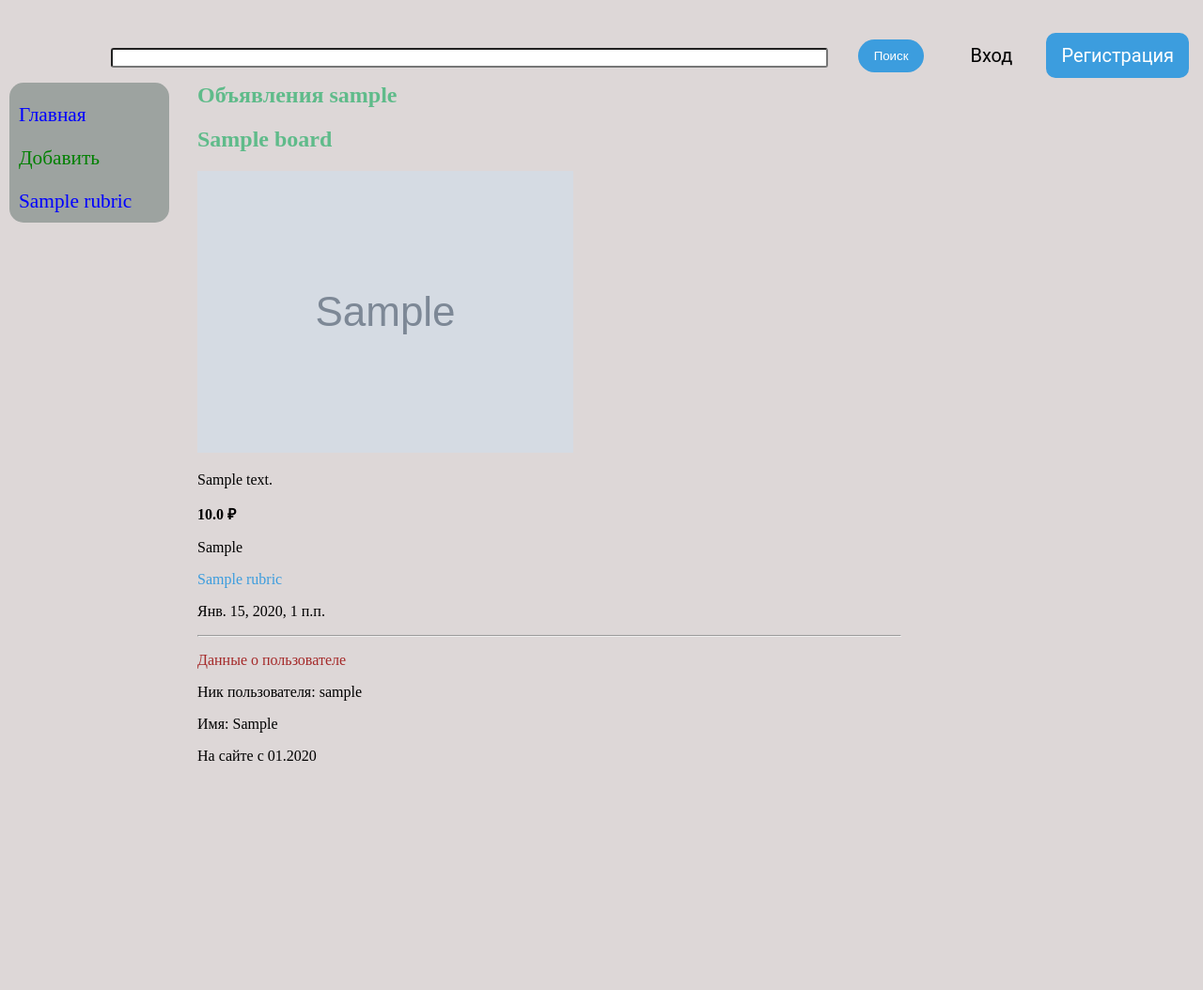
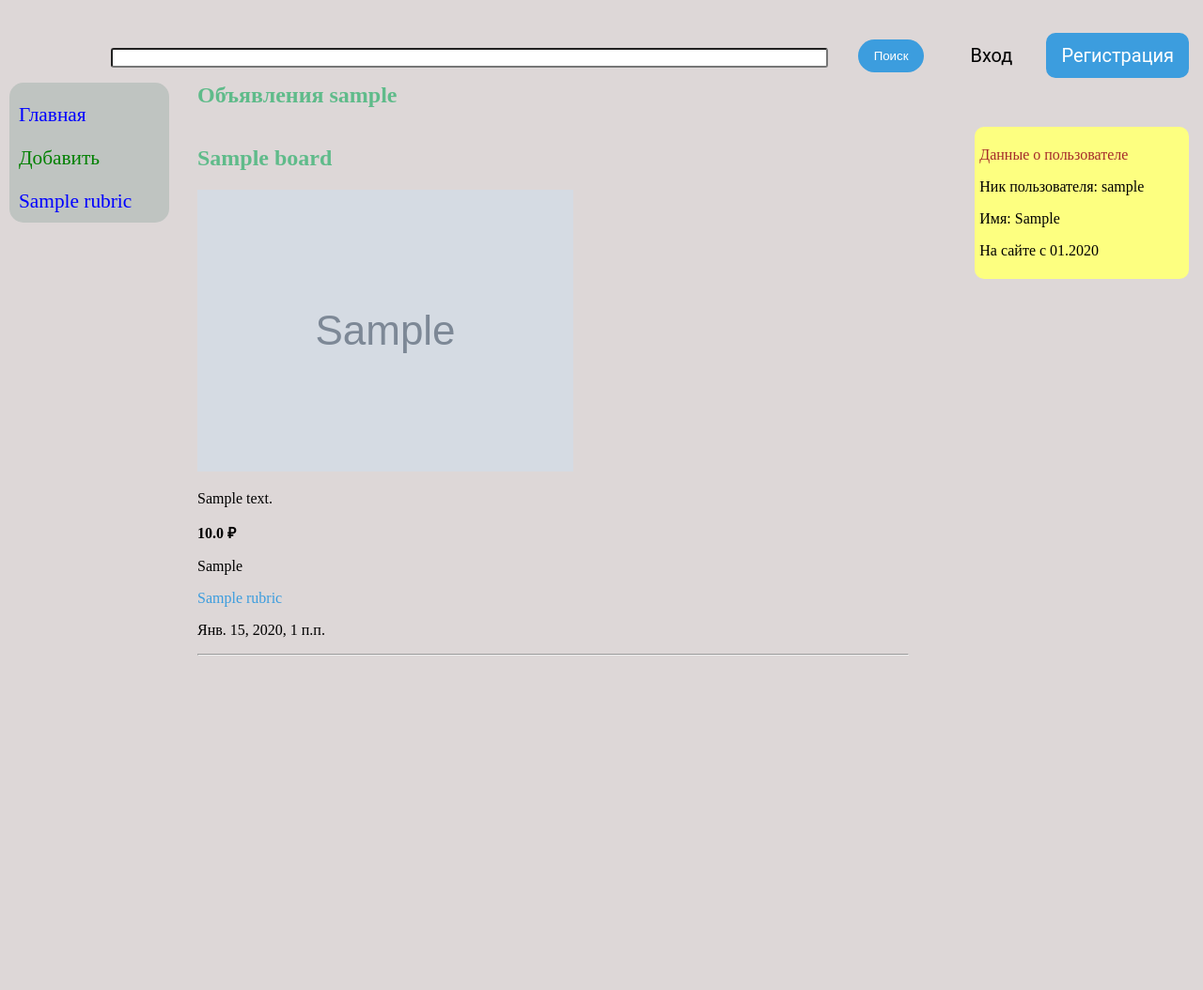
Before and after one commit to mas-gae76/Ad-site, a Django app: page /board/user_profile/1/ in a window 1280 px wide. Shown: the part 98-1152 px from the top of the page at 94% size. Run offline with Django 3.2, Linux system fonts and the light colour scheme; tables that the repository leaves empty hold one stand-in row (values such as "Sample post"); grey boxes marked "Sample" are stand-in pictures; some libraries are stand-ins or nearby versions; some web fonts are replaced.

Commit message:
added styles to show user profile

```diff
--- a/samplesite/board/static/board/style.css
+++ b/samplesite/board/static/board/style.css
@@ -15,7 +15,7 @@ nav {
     font-size: 16pt;
     width: 150px;
     float: left;
-    background-color: #9da3a0;
+    background-color: #bfc4c1;
     margin-left: 10px;
     padding-left: 10px;
     padding-right: 10px;
@@ -47,11 +47,11 @@ nav {
 section {
     margin-left: 210px;
 }
+.ads {
+    width: 80%;
+}
 section p {
     color: black;
-}
-.ads {
-    width: 70%;
 }
 form ul {
     color: red;
@@ -281,12 +281,12 @@ input[type='submit']:hover {
     margin-top: 7px;
     width: 70px;
 }
-.delete_ad {
+.ads .delete_ad {
     float: right;
     color: red;
     text-decoration: none;
 }
-.delete_ad:hover {
+.ads .delete_ad:hover {
     padding: 3px;
     border-radius: 10px;
     box-shadow: 0 1px 3px rgba(0, 0, 0, 5.0);
@@ -295,13 +295,27 @@ input[type='submit']:hover {
     text-decoration: none;
     color: #0ace00;
 }
-.edit_ad {
+.ads .edit_ad {
     float: right;
     color: black;
     text-decoration: none;
 }
-.edit_ad:hover {
+.ads .edit_ad:hover {
     padding: 3px;
     border-radius: 7px;
     box-shadow: 0 1px 3px rgba(0, 0, 0, 5.0);
 }
+.pc {
+    display: inline-flex;
+    width: 100%;
+}
+.pc .user_data {
+    height: fit-content;
+    float: right;
+    background-color: #fdff80;
+    padding: 5px;
+    width: 23%;
+    border-radius: 10px;
+    margin-left: 70px;
+    margin-right: 15px;
+}
```
